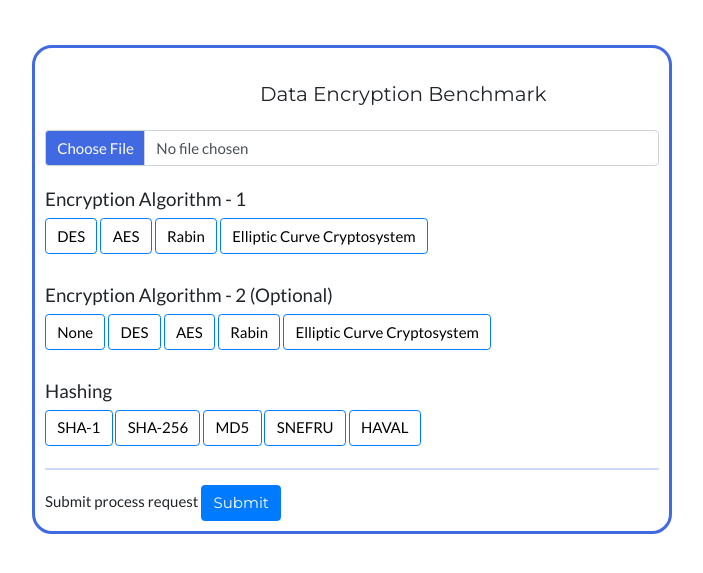
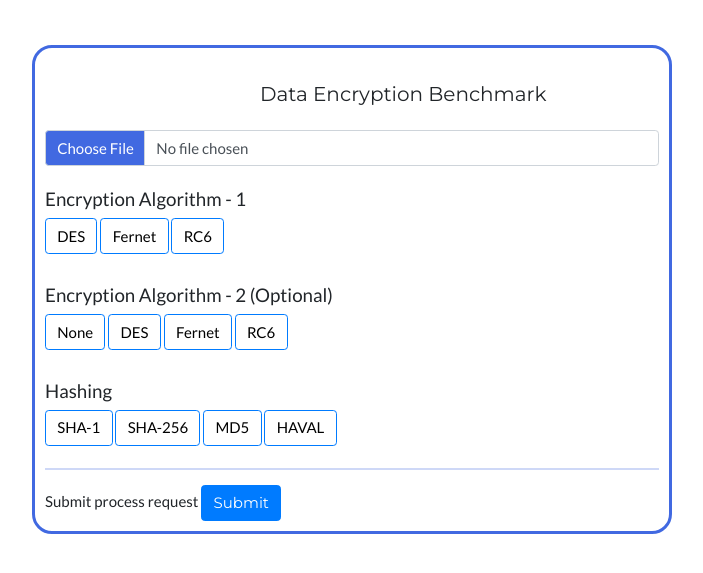
Before and after one commit to ssnair610/SDT, a Flask app: page / in a window 1280 px wide. Shown: the top 573 px of the page, without its empty margins (288-991 px from the left). Run offline with Flask 2, Linux system fonts and the light colour scheme; some libraries are stand-ins or nearby versions.

Commit message:
Add files via upload

```diff
--- a/templates/index.html
+++ b/templates/index.html
@@ -47,7 +47,7 @@
 
         <div class="input-group custom-file-button">
           <label class="input-group-text" for="inputGroupFile" style="background-color: royalblue;color: white;">Choose File</label>
-          <input type="file" accept=".txt" name="file" class="form-control" id="inputGroupFile">
+          <input type="file" name="file" class="form-control" id="inputGroupFile">
         </div>
 
       </div>
@@ -60,12 +60,10 @@
          <fieldset id="E0">
             <input type="radio"  value="DES" name="E0" id="DES0" class="hidden">
             <label for="DES0" class="button-label btn btn-primary" >DES</label>
-            <input type="radio"  value="AES" name="E0" id="AES0" class="hidden">
-            <label for="AES0" class="button-label btn btn-primary" >AES</label>
-            <input type="radio" value="Rabin" name="E0" id="Rabin0" class="hidden">
-            <label for="Rabin0" class="button-label btn btn-primary" >Rabin</label>
-            <input type="radio" value="Elliptic Curve Cryptosystem" name="E0" id="ECC0" class="hidden">
-            <label for="ECC0" class="button-label btn btn-primary">Elliptic Curve Cryptosystem</label>
+            <input type="radio"  value="Fernet" name="E0" id="Fernet0" class="hidden">
+            <label for="Fernet0" class="button-label btn btn-primary" >Fernet</label>
+            <input type="radio"  value="RC6" name="E0" id="RC60" class="hidden">
+            <label for="RC60" class="button-label btn btn-primary" >RC6</label>
         </fieldset>
         <br>
 
@@ -75,12 +73,10 @@
             <label for="None" class="button-label btn btn-primary">None</label>
             <input type="radio" value="DES" name="E1" id="DES1" class="hidden">
             <label for="DES1" class="button-label btn btn-primary">DES</label>
-            <input type="radio"  value="AES" name="E1" id="AES1" class="hidden">
-            <label for="AES1" class="button-label btn btn-primary">AES</label>
-            <input type="radio" value="Rabin" name="E1" id="Rabin1" class="hidden">
-            <label for="Rabin1" class="button-label btn btn-primary">Rabin</label>
-            <input type="radio" value="Elliptic Curve Cryptosystem" name="E1" id="ECC1" class="hidden">
-            <label for="ECC1" class="button-label btn btn-primary">Elliptic Curve Cryptosystem</label>
+            <input type="radio"  value="Fernet" name="E1" id="Fernet1" class="hidden">
+            <label for="Fernet1" class="button-label btn btn-primary">Fernet</label>
+            <input type="radio"  value="RC6" name="E1" id="RC61" class="hidden">
+            <label for="RC61" class="button-label btn btn-primary">RC6</label>
         </fieldset>
 
         <br>
@@ -93,8 +89,6 @@
             <label for="SHA-256" class="button-label btn btn-primary">SHA-256 </label>
             <input type="radio" value="MD5" name="H0" id="MD5" class="hidden">
             <label for="MD5" class="button-label btn btn-primary">MD5</label>
-            <input type="radio" value="SNEFRU" name="H0" id="SNEFRU" class="hidden">
-            <label for="SNEFRU" class="button-label btn btn-primary">SNEFRU</label>
             <input type="radio" value="HAVAL" name="H0" id="HAVAL" class="hidden">
             <label for="HAVAL" class="button-label btn btn-primary">HAVAL</label>
         </fieldset>
--- a/templates/summary.html
+++ b/templates/summary.html
@@ -1 +1 @@
-<html><head><link rel="stylesheet" href="https://cdn.jsdelivr.net/npm/bootstrap@4.3.1/dist/css/bootstrap.min.css" integrity="sha384-ggOyR0iXCbMQv3Xipma34MD+dH/1fQ784/j6cY/iJTQUOhcWr7x9JvoRxT2MZw1T" crossorigin="anonymous"><title>Process Analysis</title></head><body><h1 style="margin-top: 50px; margin-left: 10px;">Results</h1><table class="table table-bordered" style="margin-top:100px; margin-left: 10px;"><thead><tr><th scope="col">Encryption 1 time (s)</th><th scope="col">Encryption 2 time (s)</th><th scope="col">Hashing time (s)</th><th scope="col">Decryption 1 time (s)</th><th scope="col">Decryption 2 time (s)</th><th scope="col">Rehashing time (s)</th><th scope="col">Throughput (MBps)</th><th scope="col">Transmit time (us)</th><th scope="col">Archive size (bytes)</th><th scope="col">Encrypted archive size (bytes)</th></tr></thead><tbody><tr><td>0.015303999999999984</td><td>0.015288200000000002</td><td>0.000992700000000013</td><td>0.016985300000000036</td><td>0.01594580000000001</td><td>0.0014001000000000152</td><td>15.894571932681377</td><td>22.800000010647636</td><td>325</td><td>380</td></tr></tbody></table></body></html>
+<html><head><link rel="stylesheet" href="https://cdn.jsdelivr.net/npm/bootstrap@4.3.1/dist/css/bootstrap.min.css" integrity="sha384-ggOyR0iXCbMQv3Xipma34MD+dH/1fQ784/j6cY/iJTQUOhcWr7x9JvoRxT2MZw1T" crossorigin="anonymous"><title>Process Analysis</title></head><body><h1 style="margin-top: 50px; margin-left: 10px;">Results</h1><table class="table table-bordered" style="margin-top:100px; margin-left: 10px;"><thead><tr><th scope="col">Encryption 1 time (s)</th><th scope="col">Encryption 2 time (s)</th><th scope="col">Hashing time (s)</th><th scope="col">Decryption 1 time (s)</th><th scope="col">Decryption 2 time (s)</th><th scope="col">Rehashing time (s)</th><th scope="col">Throughput (MBps)</th><th scope="col">Transmit time (us)</th><th scope="col">Archive size (bytes)</th><th scope="col">Encrypted archive size (bytes)</th></tr></thead><tbody><tr><td>0.005455899999999958</td><td>0.0</td><td>0.0005325999999999942</td><td>0.008890899999999924</td><td>0.0</td><td>0.18337229999999993</td><td>5.199711266662609</td><td>80.69999999982258</td><td>400</td><td>440</td></tr></tbody></table></body></html>
```
Also changed, not shown: templates/index.css (+8 -50 lines).
